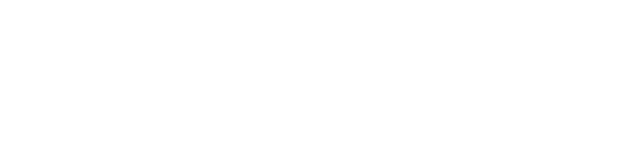
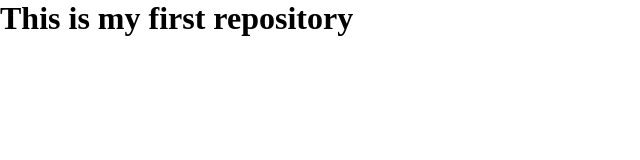
Before and after one commit to udoy-555/HTML-learning-repo, a plain HTML site: page index.html in a window 1280 px wide. Shown: the whole page, without its empty margins (0-640 px from the left). Drawn offline with Linux system fonts and the light colour scheme.

Commit message:
fisrt push

```diff
--- a/index.html
+++ b/index.html
@@ -4,9 +4,14 @@
     <meta charset="UTF-8">
     <meta http-equiv="X-UA-Compatible" content="IE=edge">
     <meta name="viewport" content="width=device-width, initial-scale=1.0">
+    <link rel="stylesheet" href="style/style.css">
     <title>My first Git Repo</title>
 </head>
 <body>
-
+    <header>
+        <H1>
+            This is my first repository
+        </H1>
+    </header>
 </body>
 </html>
--- /dev/null
+++ b/style/style.css
@@ -0,0 +1,6 @@
+/* universal reset css */
+
+*{
+    margin: 0;
+    padding: 0;
+}
```
